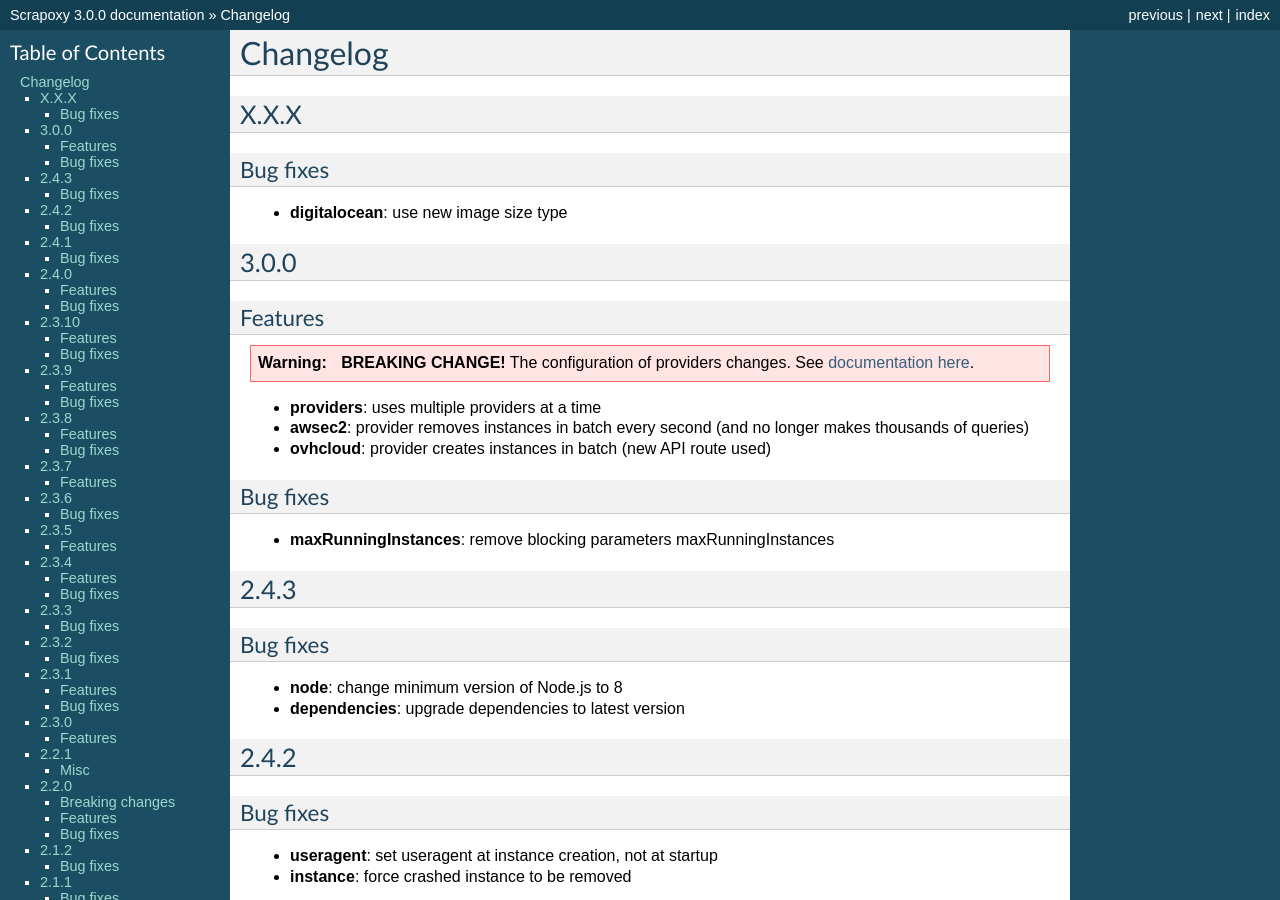
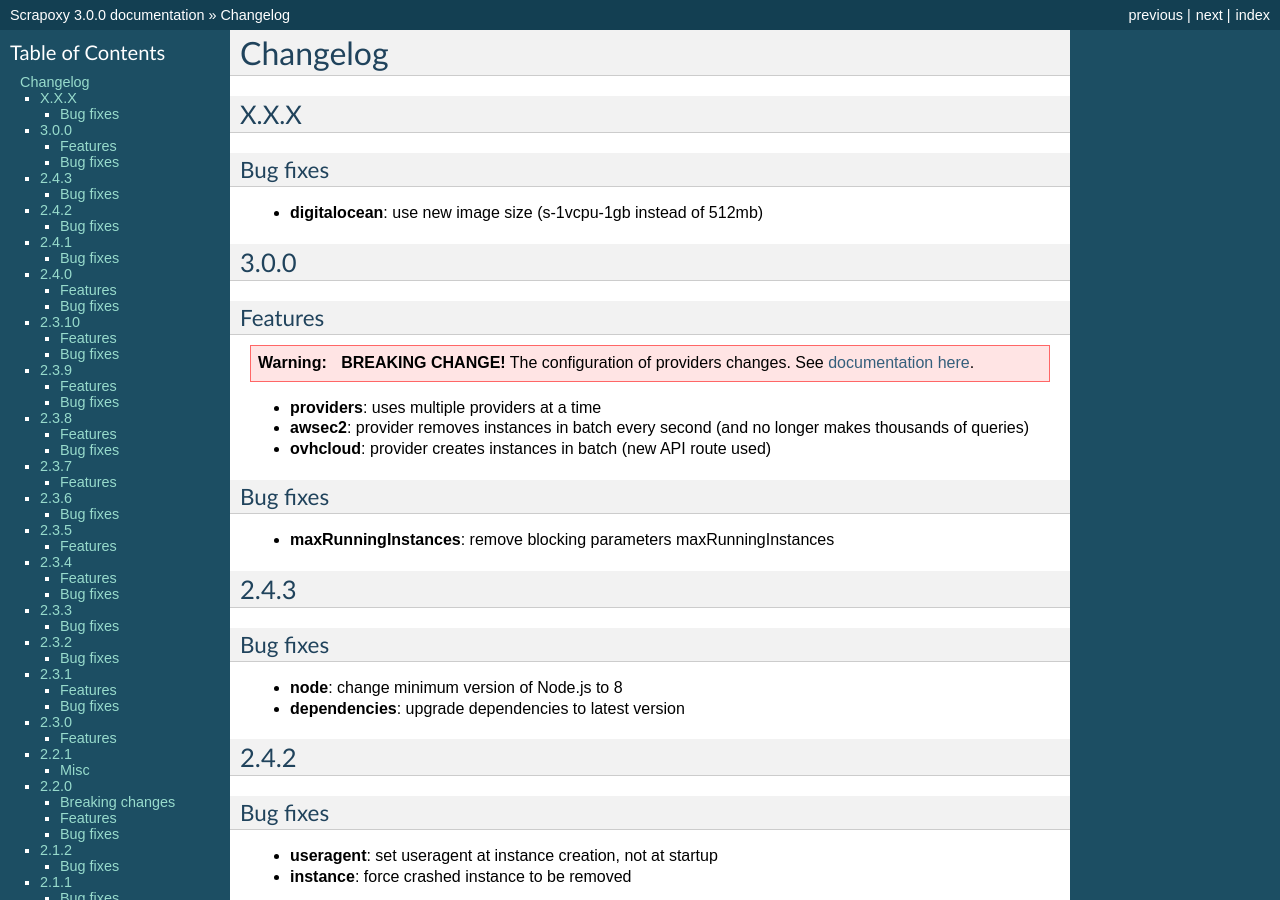
Before and after one commit to zahlio/scrapoxy, a Sphinx documentation site: the page built from docs/changelog.rst, in a window 1280 px wide and 900 px high. Built offline with Sphinx 7.4.7, drawn with Linux system fonts in a browser that asks for light colours.

Commit message:
fix(digitalocean): use new image size (s-1vcpu-1gb instead of 512mb)

```diff
--- a/docs/changelog.rst
+++ b/docs/changelog.rst
@@ -9,7 +9,7 @@ X.X.X
 Bug fixes
 ---------
 
-- **digitalocean**: use new image size type
+- **digitalocean**: use new image size (s-1vcpu-1gb instead of 512mb)
 
 
 3.0.0
```
